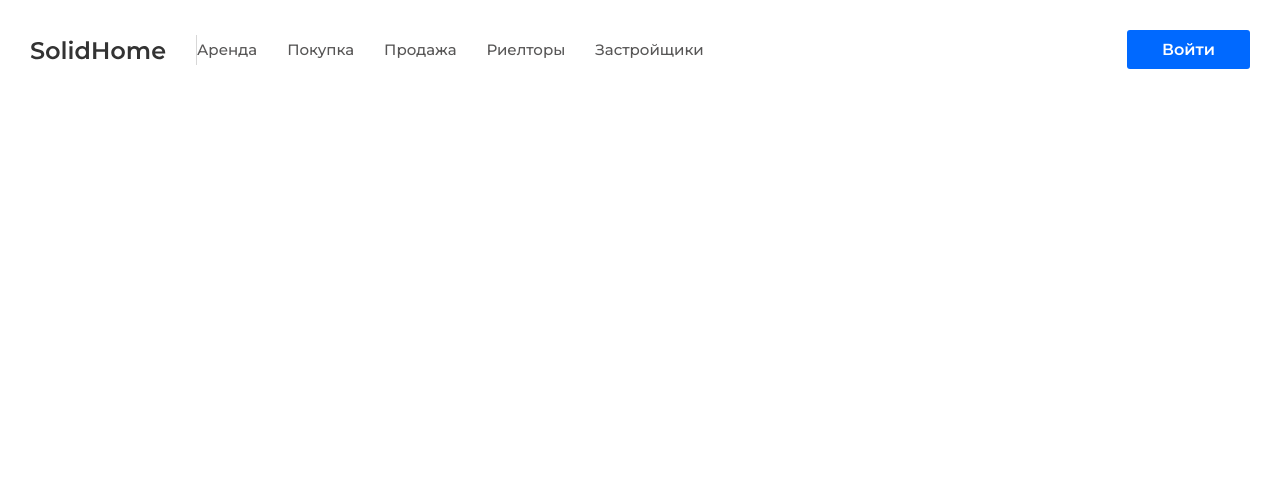
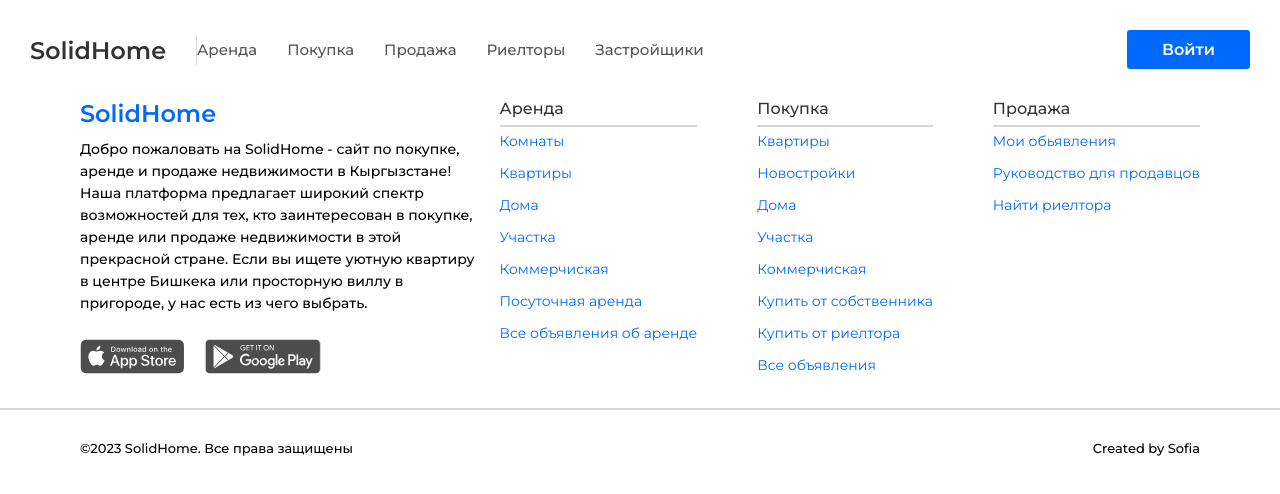
Before and after one commit to Zhumadyl/Home, a Next.js app: page / in a window 1280 px wide. Shown: the top 494 px of the page. Built offline with nearby package versions, Linux system fonts and the light colour scheme.

Commit message:
feat:made footer

```diff
--- /dev/null
+++ b/src/componets/footer/Footer.jsx
@@ -0,0 +1,76 @@
+import Link from 'next/link'
+import scss from './Footer.module.scss'
+
+function Footer() {
+  return (
+    <div className={scss.footer}>
+        <div className={scss.footerTopDiv}>
+          <div className={scss.leftDiv}>
+            <div>
+              <h2>SolidHome</h2>
+              <p>Добро пожаловать на SolidHome - сайт по покупке, аренде и продаже недвижимости в Кыргызстане!    Наша платформа предлагает широкий спектр возможностей для тех, кто заинтересован в покупке, аренде или продаже недвижимости в этой прекрасной стране. Если вы ищете уютную квартиру в центре Бишкека или просторную виллу в пригороде, у нас есть из чего выбрать.</p>
+            </div>
+            <div>
+              <Link href="https://www.apple.com/ru/app-store/">
+                <img src="/AppStoreSvg.svg" alt="" />
+              </Link>
+              <Link href="https://play.google.com/store/apps?hl=ru&gl=US&pli=1">
+                <img src="/PlayMarketSvg.svg" alt="" />
+              </Link>
+            </div>
+          </div>
+          <div className={scss.rightDiv}>
+            <div>
+              <h3>Аренда</h3>
+              <div className={scss.line}></div>
+              <div className={scss.content}>
+                <Link href="/purchase">Комнаты</Link>
+                <Link href="/purchase">Квартиры</Link>
+                <Link href="/purchase">Дома</Link>
+                <Link href="/purchase">Участка</Link>
+                <Link href="/purchase">Коммерчиская</Link>
+                <Link href="/purchase">Посуточная аренда</Link>
+                <Link href="/purchase">Все объявления об аренде</Link>
+              </div>
+            </div>
+            <div>
+              <h3>Покупка</h3>
+              <div className={scss.line}></div>
+              <div className={scss.content}>
+
+                <Link href="/purchase">Квартиры</Link>
+                <Link href="/purchase">Новостройки</Link>
+
+                <Link href="/purchase">Дома</Link>
+                <Link href="/purchase">Участка</Link>
+                <Link href="/purchase">Коммерчиская</Link>
+                <Link href="/purchase">Купить от собственника</Link>
+                <Link href="/purchase">Купить от риелтора</Link>
+
+                <Link href="/purchase">Все объявления</Link>
+              </div>
+            </div>
+            <div>
+              <h3>Продажа</h3>
+              <div className={scss.line}></div>
+              <div className={scss.content}>
+              <Link href="/purchase">Мои обьявления</Link>
+              <Link href="/purchase">Руководство для продавцов</Link>
+              <Link href="/purchase">Найти риелтора</Link>
+
+
+
+              </div>
+            </div>
+          </div>
+        </div>
+        <div className={scss.line}/>
+        <div className={scss.footerBottomDiv}>
+          <span>©2023 SolidHome. Все права защищены</span>
+          <span>Created by Sofia</span>
+        </div>
+    </div>
+  )
+}
+
+export default Footer
--- /dev/null
+++ b/src/componets/footer/Footer.module.scss
@@ -0,0 +1,94 @@
+@import "@/styles/variables.scss";
+
+%flex-column {
+    display: flex;
+    flex-direction: column;
+  }
+
+
+
+.footer{
+    @extend %flex-column;
+    gap: 30px;
+}
+.footerTopDiv{
+    margin: auto 80px;
+    display: flex;
+    justify-content: space-between;
+}
+.leftDiv{
+    width: 400px;
+    @extend %flex-column;
+    gap: 25px;
+    div:first-child{
+        @extend %flex-column;
+        gap: 20px;
+    }
+    div:nth-child(2){
+        display: flex;
+        gap: 20px;
+    }
+    h2{
+        height:18.77px;
+        color: $color-blue;
+    }
+    p{
+        font-family: 'Montserrat', sans-serif;
+        font-size: 14px;
+        font-weight: 500;
+        line-height: 22px;
+        letter-spacing: 0em;
+        text-align: left;
+    }
+
+}
+.rightDiv{
+    display: flex;
+    justify-content: space-between;
+    gap: 60px;
+    >div{
+        @extend %flex-column;
+        gap: 6px;
+        >div{
+            @extend %flex-column;
+            gap: 15px;
+        }
+    }
+    a{
+        font-family: 'Montserrat', sans-serif;
+        font-size: 14px;
+        font-weight: 400;
+        line-height: 17px;
+        letter-spacing: 0em;
+        text-align: left;
+        text-decoration: none;
+        color: $color-blue;
+    }
+    h3{
+        font-family: 'Montserrat', sans-serif;
+        font-size: 16px;
+        font-weight: 500;
+        line-height: 20px;
+        letter-spacing: 0em;
+        text-align: left;
+        color: $color-dark;
+    }
+}
+.line{
+    width: 100%;
+    height: 1px;
+    border: 1px solid $color-d7d7d7;
+}
+.footerBottomDiv{
+    margin: auto 80px;
+    display: flex;
+    justify-content: space-between;
+    span{
+        font-family: 'Montserrat', sans-serif;
+        font-size: 13px;
+        font-weight: 500;
+        line-height: 16px;
+        letter-spacing: 0em;
+        text-align: left;
+    }
+}
--- a/src/pages/HomePage.jsx
+++ b/src/pages/HomePage.jsx
@@ -1,3 +1,4 @@
+import Footer from "@/componets/footer/Footer";
 import Header from "@/componets/header/Header";
 import i18n from "@/i18next/i18next";
 import React from "react";
@@ -7,6 +8,7 @@
   return (
     <div>
       <Header />
+      <Footer/>
     </div>
   );
 }
```
Also changed, not shown: public/AppStoreSvg.svg (added), public/PLayMarketSvg.svg (added).
